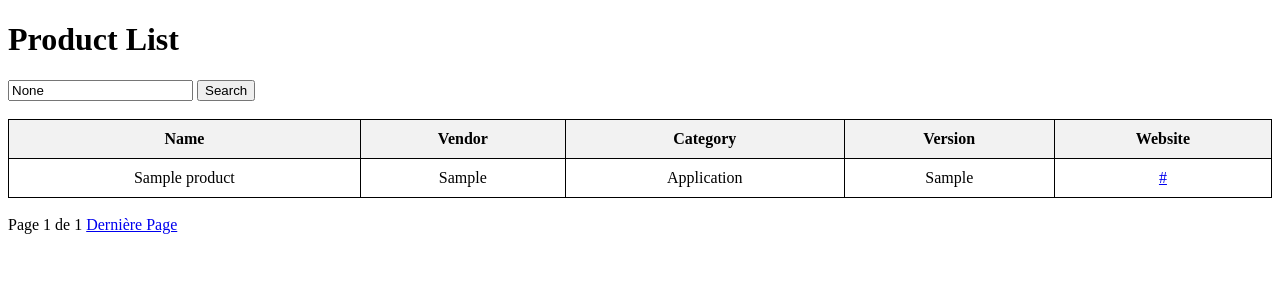
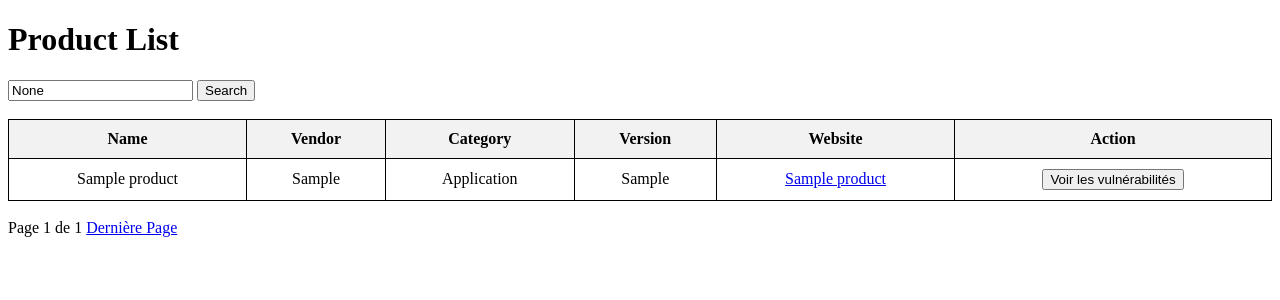
Before and after one commit to Gafouruser/Produits-informatiques, a Django app: page / in a window 1280 px wide. Shown: the top 300 px of the page. Run offline with Django 5.2, Linux system fonts and the light colour scheme; tables that the repository leaves empty hold one stand-in row (Sample ...).

Commit message:
Ajout d'un bouton pour voir les vulnerabilites

```diff
--- a/product_catalog/products/templates/products/product_list.html
+++ b/product_catalog/products/templates/products/product_list.html
@@ -21,6 +21,7 @@
                 <th>Category</th>
                 <th>Version</th>
                 <th>Website</th>
+                <th>Action</th>
             </tr>
         </thead>
         <tbody>
@@ -30,7 +31,8 @@
                 <td>{{ product.vendor }}</td>
                 <td>{{ product.category }}</td>
                 <td>{{ product.version }}</td>
-                <td><a href="{{ product.website }}">{{ product.website }}</a></td>
+                <td><a href="{{ product.website }}">{{ product.cpe_name }}</a></td>
+                <td><a href="#"><button>Voir les vulnérabilités</button></a></td>
             </tr>
             {% endfor %}
         </tbody>
```
